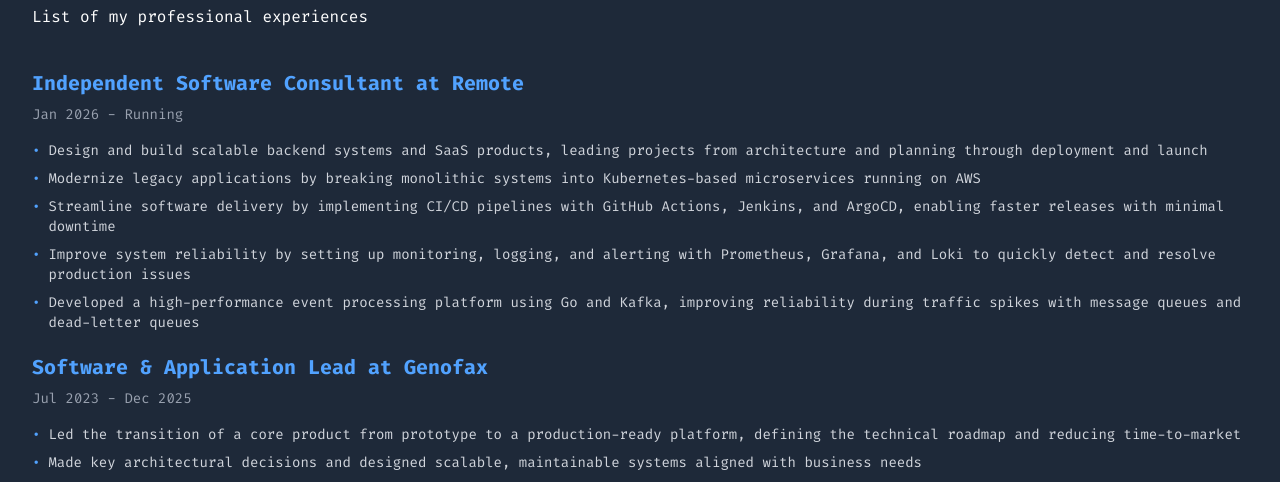
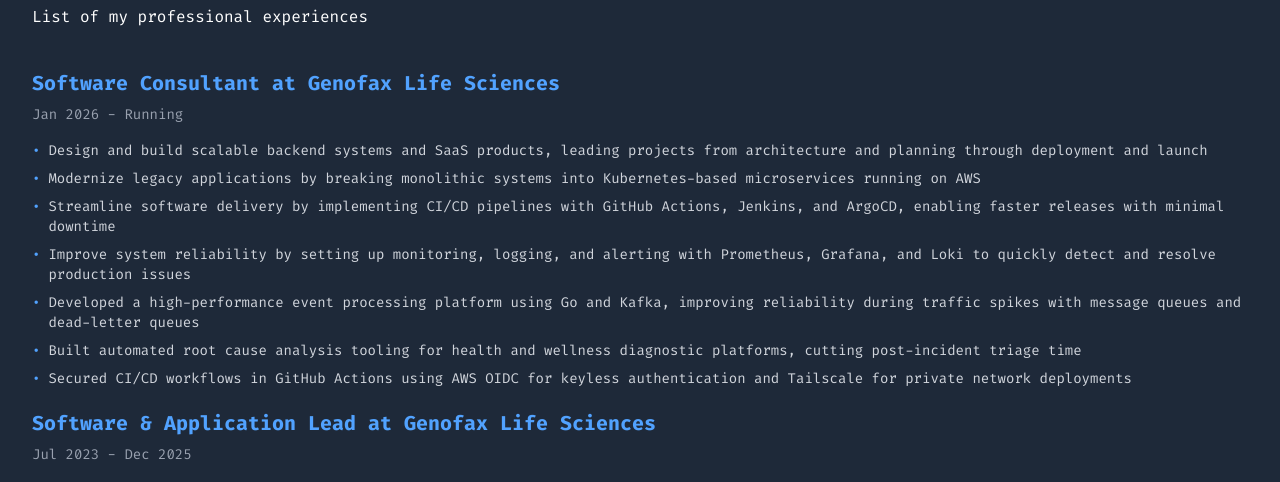
Before and after one commit to minhajul/minhajul.info, a Next.js app: page /experiences in a window 1280 px wide. Shown: the part 192-674 px from the top of the page. Built offline with nearby package versions, Linux system fonts and the light colour scheme; no server answers.

Commit message:
updated experiences

```diff
--- a/src/data/experiences.ts
+++ b/src/data/experiences.ts
@@ -8,21 +8,23 @@
 
 export const experiences: Experience[] = [
     {
-        "title": "Independent Software Consultant",
-        "company": "Remote",
-        "url": "",
+        "title": "Software Consultant",
+        "company": "Genofax Life Sciences",
+        "url": "https://www.genofax.com",
         "date_of_joining": "Jan 2026 - Running",
         "description": [
             "Design and build scalable backend systems and SaaS products, leading projects from architecture and planning through deployment and launch",
             "Modernize legacy applications by breaking monolithic systems into Kubernetes-based microservices running on AWS",
             "Streamline software delivery by implementing CI/CD pipelines with GitHub Actions, Jenkins, and ArgoCD, enabling faster releases with minimal downtime",
             "Improve system reliability by setting up monitoring, logging, and alerting with Prometheus, Grafana, and Loki to quickly detect and resolve production issues",
-            "Developed a high-performance event processing platform using Go and Kafka, improving reliability during traffic spikes with message queues and dead-letter queues"
+            "Developed a high-performance event processing platform using Go and Kafka, improving reliability during traffic spikes with message queues and dead-letter queues",
+            "Built automated root cause analysis tooling for health and wellness diagnostic platforms, cutting post-incident triage time",
+            "Secured CI/CD workflows in GitHub Actions using AWS OIDC for keyless authentication and Tailscale for private network deployments"
         ]
     },
     {
         "title": "Software & Application Lead",
-        "company": "Genofax",
+        "company": "Genofax Life Sciences",
         "url": "https://www.genofax.com",
         "date_of_joining": "Jul 2023 - Dec 2025",
         "description": [
```
